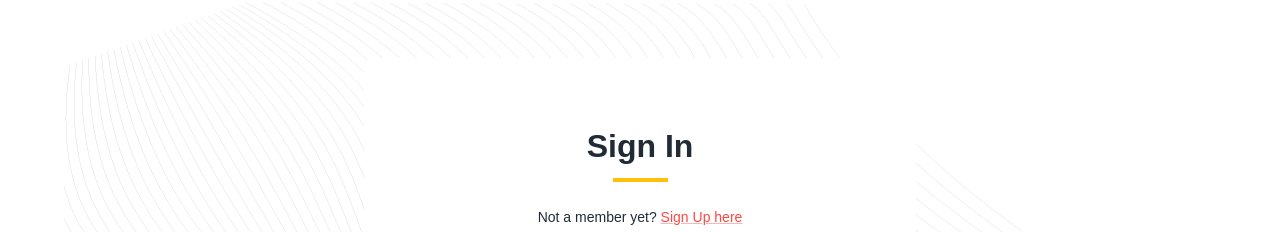
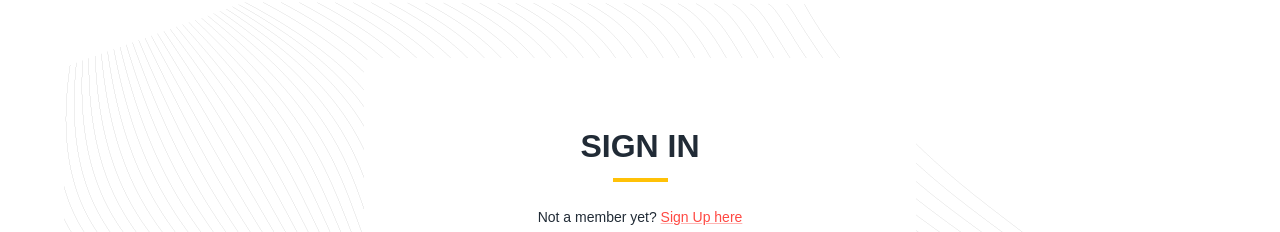
Before and after one commit to dheeraj0259/park-cam, a React (Create React App) app: page /sign-in in a window 1280 px wide. Shown: the part 98-330 px from the top of the page. Built offline with nearby package versions, Linux system fonts and the light colour scheme; no server answers.

Commit message:
minor change

```diff
--- a/src/components/AccountPopover.js
+++ b/src/components/AccountPopover.js
@@ -108,7 +108,7 @@ export default function AccountPopover({ userInfo }) {
         open={open}
         onClose={handleClose}
         anchorEl={anchorRef.current}
-        sx={{ width: 220, borderRadius: 2, backgroundColor: "#ffc007" }}
+        sx={{ width: 220, borderRadius: 2, backgroundColor: "#FFF7CD" }}
       >
         <Box sx={{ my: 1.5, px: 2.5 }}>
           <Typography variant="subtitle1" noWrap>
--- a/src/pages/SignIn.jsx
+++ b/src/pages/SignIn.jsx
@@ -154,7 +154,7 @@ function SignIn() {
             sx={{ py: { xs: 4, md: 8 }, px: { xs: 3, md: 6 } }}
           >
           <Typography variant="h3" gutterBottom marked="center" align="center">
-            Sign In
+            SIGN IN
           </Typography>
           <Typography sx={{ mt: 3 }} variant="body2" align="center">
             {'Not a member yet? '}
--- a/src/pages/SignUp.jsx
+++ b/src/pages/SignUp.jsx
@@ -206,7 +206,7 @@ function SignUp() {
             sx={{ py: { xs: 4, md: 8 }, px: { xs: 3, md: 6 } }}
           >
           <Typography variant="h3" gutterBottom marked="center" align="center">
-            Sign Up
+            SIGN UP
           </Typography>
           <Typography sx={{ mt: 3 }} variant="body2" align="center">
             <Link color="error" href="/sign-in/" underline="always">
```
